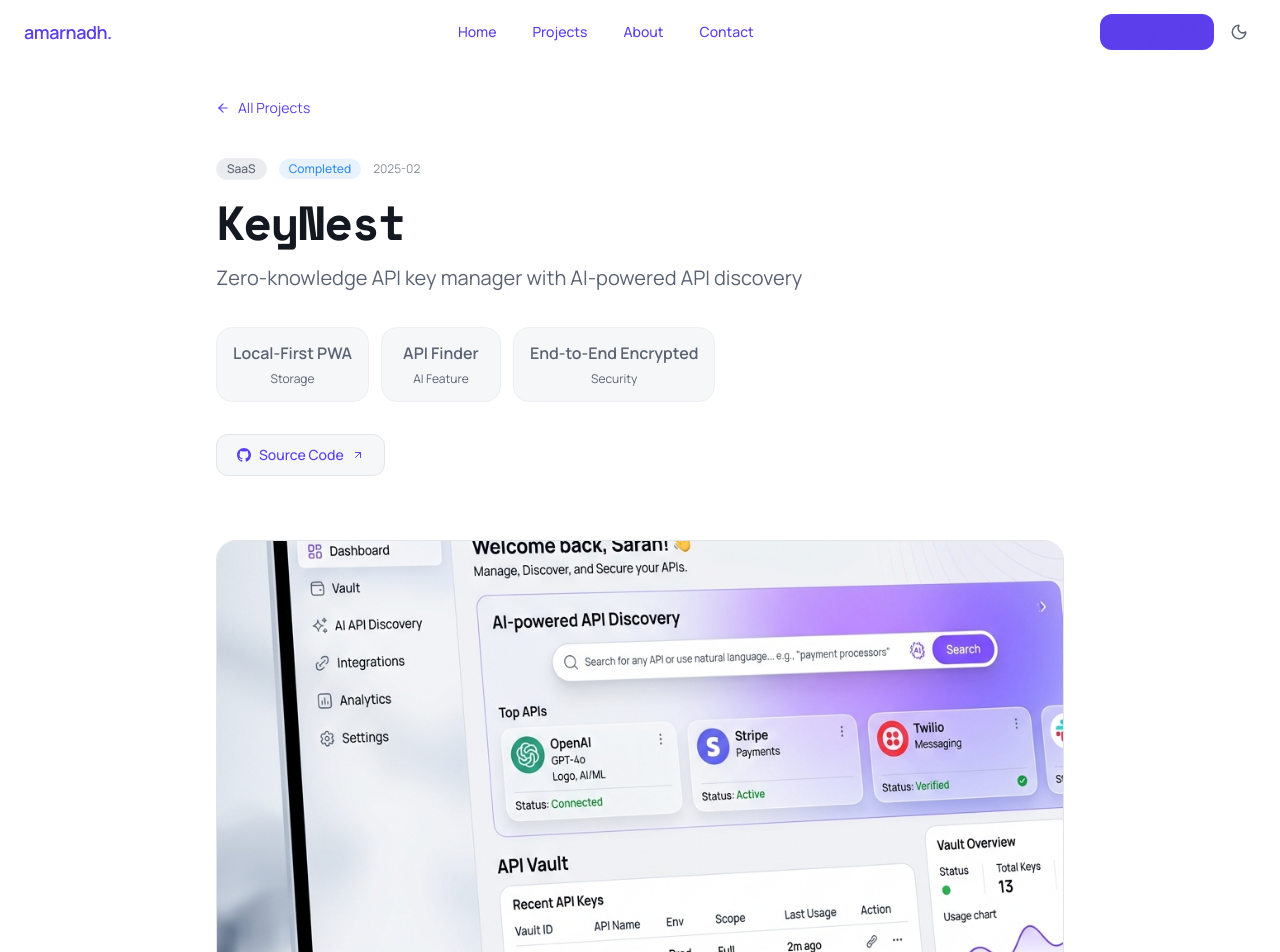
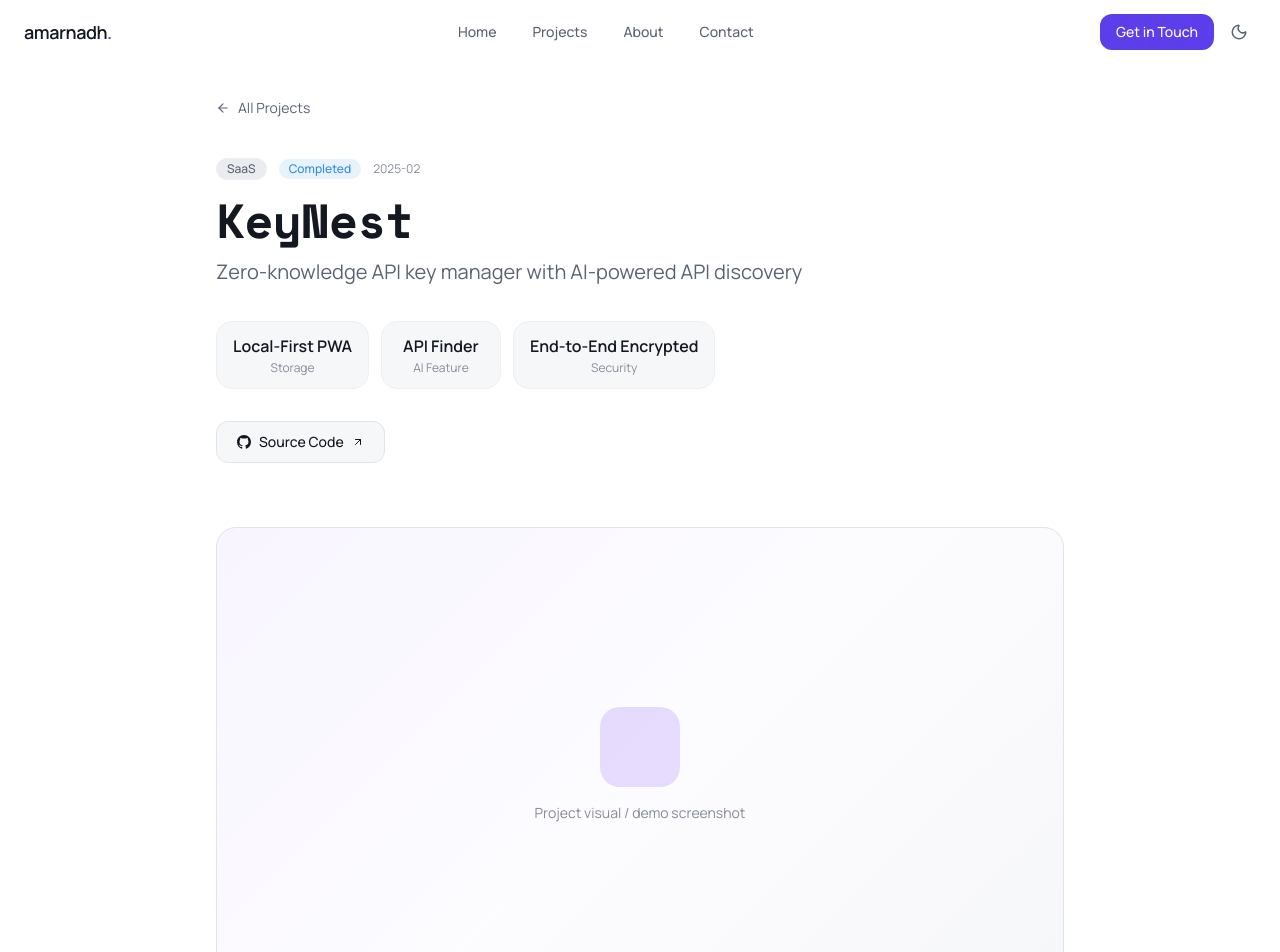
Before and after one commit to Arc-coder07/my-portfolio, a Next.js app: page /projects/keynest in a window 1280 px wide. Shown: the top 952 px of the page. Built offline with nearby package versions, Linux system fonts and the light colour scheme.

Commit message:
refactor: consolidate global base styles, clean up UI components, and update project visual placeholders

```diff
--- a/src/app/globals.css
+++ b/src/app/globals.css
@@ -105,6 +105,7 @@
    TAILWIND THEME — Exposing tokens
    ============================================ */
 
+/* stylelint-disable-next-line at-rule-no-unknown */
 @theme {
   --color-background: var(--bg-primary);
   --color-foreground: var(--text-primary);
@@ -132,6 +133,7 @@
    BASE STYLES
    ============================================ */
 
+@layer base {
   *,
   *::before,
   *::after {
@@ -172,14 +174,15 @@ p {
     line-height: 1.7;
   }
 
-a {
+  a:where(:not([class])) {
     color: var(--accent);
     text-decoration: none;
     transition: color 0.2s ease;
   }
 
-a:hover {
+  a:where(:not([class])):hover {
     color: var(--accent-hover);
+  }
 }
 
 /* ============================================
--- a/src/app/projects/[slug]/page.tsx
+++ b/src/app/projects/[slug]/page.tsx
@@ -105,28 +105,23 @@ export default async function ProjectPage({ params }: PageProps) {
           </div>
         </section>
 
-        {/* Hero visual visual */}
+        {/* Hero visual placeholder */}
         <section className="mb-16">
           <div
-            className="aspect-[16/9] rounded-2xl border border-border overflow-hidden flex items-center justify-center bg-bg-secondary"
+            className="aspect-[16/9] rounded-2xl border border-border overflow-hidden flex items-center justify-center"
             style={{
-              background: !project.image
-                ? `linear-gradient(135deg, ${project.color}10, ${project.color}05, var(--bg-secondary))`
-                : undefined,
+              background: `linear-gradient(135deg, ${project.color}10, ${project.color}05, var(--bg-secondary))`,
             }}
           >
-            {project.image ? (
-              <img
-                src={project.image}
-                alt={`${project.title} screenshot`}
-                className="w-full h-full object-cover"
+            <div className="text-center p-8">
+              <div
+                className="w-20 h-20 rounded-2xl mx-auto mb-4 opacity-20"
+                style={{ backgroundColor: project.color }}
               />
-            ) : (
-              <div className="text-center opacity-20">
-                <div className="text-6xl mb-4">🖼️</div>
-                <p className="text-sm font-medium tracking-wider uppercase">Visual Coming Soon</p>
-              </div>
-            )}
+              <p className="text-text-tertiary text-sm">
+                Project visual / demo screenshot
+              </p>
+            </div>
           </div>
         </section>
 
--- a/src/components/home/HeroSection.tsx
+++ b/src/components/home/HeroSection.tsx
@@ -111,12 +111,8 @@ export function HeroSection() {
             initial={{ opacity: 0, y: 10 }}
             animate={{ opacity: 1, y: 0 }}
             transition={{ duration: 0.5 }}
-            className="flex items-center gap-4"
+            className="flex items-center"
           >
-            <span className="text-sm font-semibold tracking-wider text-text-primary uppercase">
-              Amarnadh P B
-            </span>
-
             {/* Status Pill — "Open to work" */}
             <motion.div
               initial={{ opacity: 0, scale: 0.8 }}
--- a/src/components/layout/Navbar.tsx
+++ b/src/components/layout/Navbar.tsx
@@ -88,7 +88,7 @@ export function Navbar() {
             {/* Resume CTA (desktop only) */}
             <Link
               href="/contact"
-              className="hidden md:inline-flex items-center gap-2 px-4 py-2 text-sm font-medium text-[#ffffff] bg-accent hover:bg-accent-hover rounded-lg transition-all hover:shadow-[var(--shadow-glow)]"
+              className="hidden md:inline-flex items-center gap-2 px-4 py-2 text-sm font-medium text-white bg-accent hover:bg-accent-hover rounded-lg transition-all hover:shadow-[var(--shadow-glow)]"
             >
               Get in Touch
             </Link>
@@ -142,7 +142,7 @@ export function Navbar() {
               })}
               <Link
                 href="/contact"
-                className="mt-2 px-4 py-3 text-sm font-medium text-[#ffffff] bg-accent hover:bg-accent-hover rounded-lg text-center transition-all"
+                className="mt-2 px-4 py-3 text-sm font-medium text-white bg-accent hover:bg-accent-hover rounded-lg text-center transition-all"
               >
                 Get in Touch
               </Link>
--- a/src/components/shared/Button.tsx
+++ b/src/components/shared/Button.tsx
@@ -33,7 +33,7 @@ type ButtonProps = ButtonAsButton | ButtonAsLink;
 
 const variantStyles: Record<ButtonVariant, string> = {
   primary:
-    "bg-accent text-[#ffffff] hover:bg-accent-hover shadow-sm hover:shadow-[var(--shadow-glow)] active:scale-[0.98]",
+    "bg-accent text-white hover:bg-accent-hover shadow-sm hover:shadow-[var(--shadow-glow)] active:scale-[0.98]",
   secondary:
     "bg-bg-secondary text-text-primary border border-border hover:bg-bg-tertiary active:scale-[0.98]",
   ghost:
```
Lines whose indentation alone changed are shown as unchanged.
